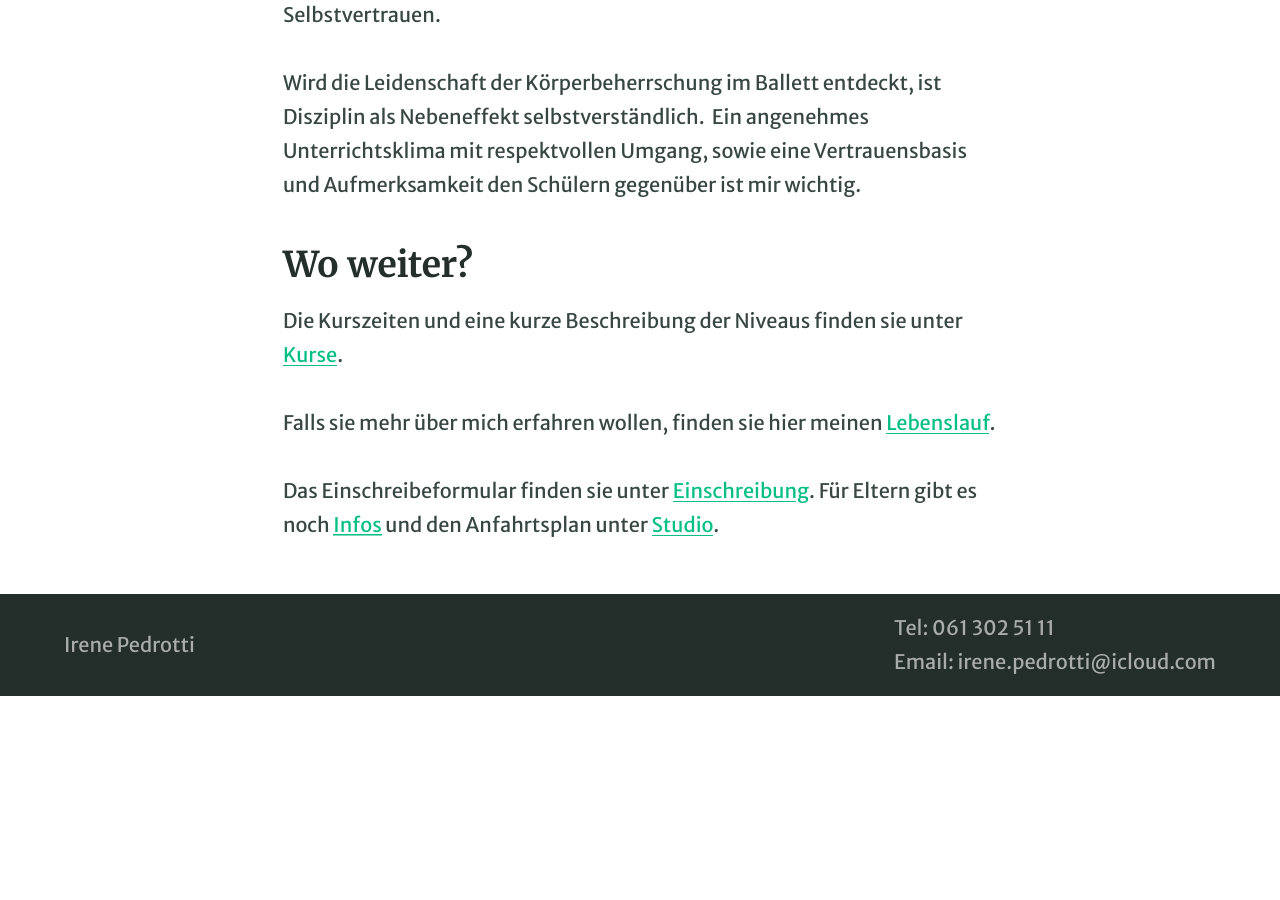
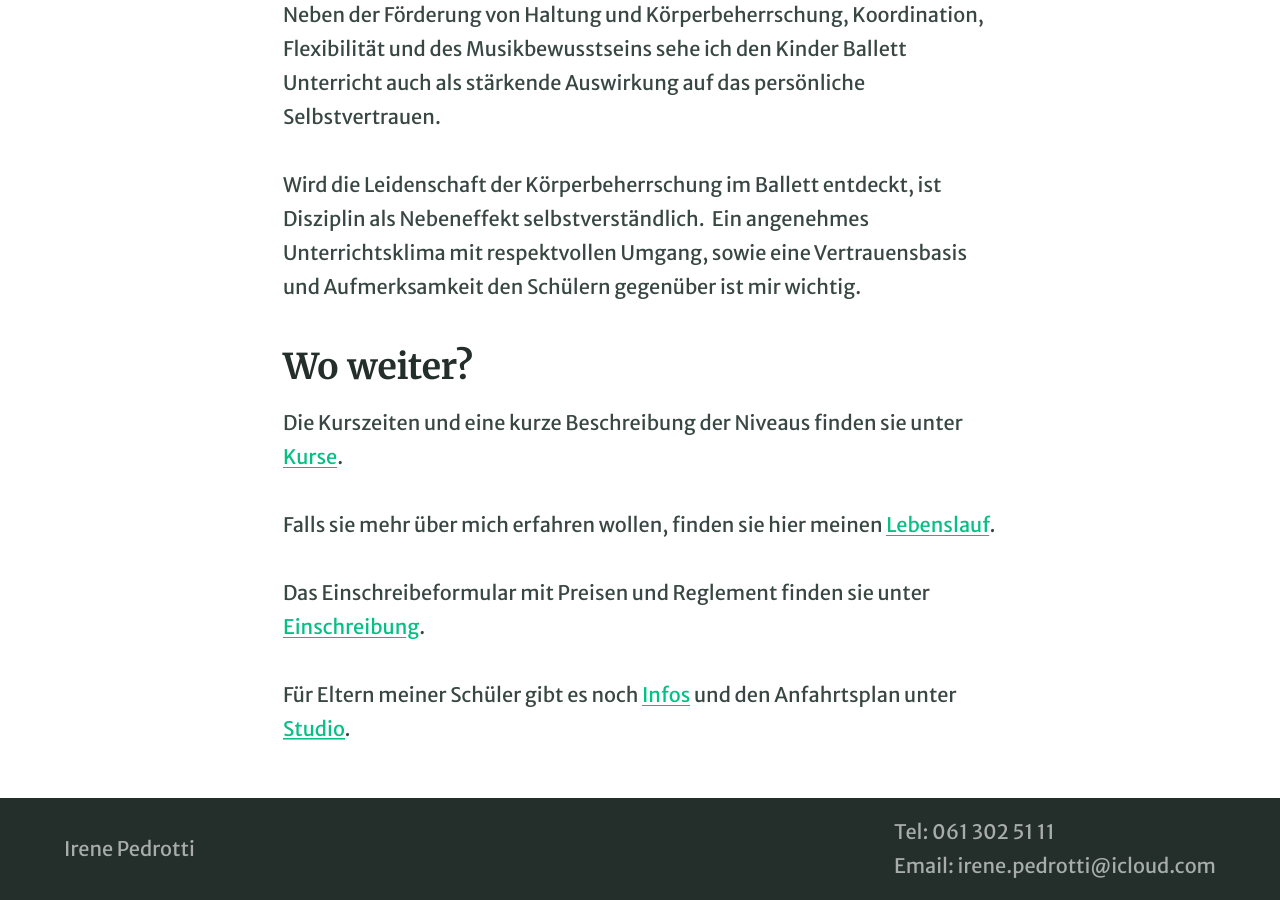
Before and after one commit to irenepedrotti/irenepedrotti.github.io, a Jekyll site: the page built from pages/index.md, in a window 1280 px wide and 900 px high, scrolled down 1516 px. Built offline with Jekyll 4.4.1, drawn with Linux system fonts in a browser that asks for light colours; before the commit the page ends 2212 px from its top, so only the background shows below that.

```diff
--- a/pages/index.md
+++ b/pages/index.md
@@ -17,6 +17,8 @@
 * Donnerstag 15 Uhr
 * Freitag 15:10 Uhr
 
+---
+
 ## Philosophie
 
 Das klassische Ballett ist eine Form des Tanzes, welche sich, im Zusammenhang mit der typischen “Auswärtsstellung” sowie mit vielfältigen spezifischen anatomischen Anforderungen und beim Spitzentanz einer strikten reglementierten Technik bedient. Es handelt sich um eine Ausdrucksform, bei der diese Technik als Grundlage bzw. Sprungbrett für den künstlerischen Ausdruck dient, wobei dieses Zusammenspiel erst im harmonischen Verschmelzen mit der Musik seine Vollkommenheit erreicht.
@@ -32,4 +34,6 @@
 
 Falls sie mehr über mich erfahren wollen, finden sie hier meinen [Lebenslauf](/about).
 
-Das Einschreibeformular finden sie unter [Einschreibung](/einschreiben). Für Eltern gibt es noch [Infos](/infos) und den Anfahrtsplan unter [Studio](/studio).
+Das Einschreibeformular mit Preisen und Reglement finden sie unter [Einschreibung](/einschreiben).
+
+Für Eltern meiner Schüler gibt es noch [Infos](/infos) und den Anfahrtsplan unter [Studio](/studio).
```
Also changed, not shown: pages/z05_kurse.md (+1 -1 lines).
